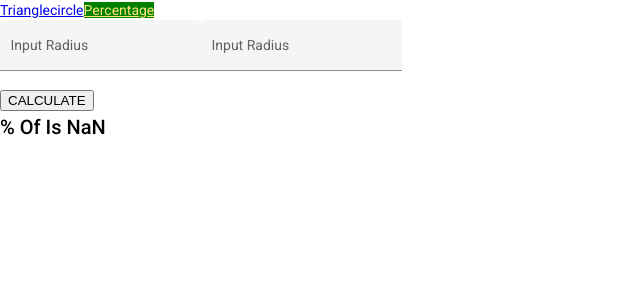
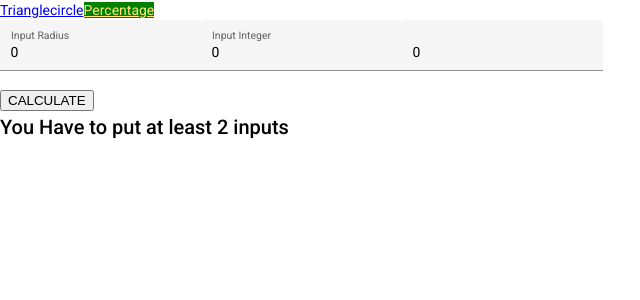
Before and after one commit to Kevinstamenkovski/calculators, an Angular app: page /percentage in a window 1280 px wide. Both pictures are taken after a click on the button "CALCULATE". Shown: the top 300 px of the page, without its empty margins (0-640 px from the left). Built offline with nearby package versions, Linux system fonts and the light colour scheme.

Commit message:
modified percentage calculator

```diff
--- a/src/app/math/percentage-calculator/percentage-calculator.component.html
+++ b/src/app/math/percentage-calculator/percentage-calculator.component.html
@@ -1,4 +1,4 @@
-<div class="card">
+
   <form class="example-form">
     <mat-form-field class="example-full-width" appearance="fill">
       <mat-label>Input Radius</mat-label>
@@ -6,15 +6,19 @@
     </mat-form-field>
 
     <mat-form-field class="example-full-width" appearance="fill">
-      <mat-label>Input Radius</mat-label>
+      <mat-label>Input Integer</mat-label>
       <input type="number" matInput [formControl]="IntNumberFormControl" placeholder="Input Integer">
     </mat-form-field>
+
+    <mat-form-field class="example-full-width" appearance="fill">
+      <input type="number" matInput [formControl]="ResultFormControl" placeholder="Input Result">
+    </mat-form-field>
   </form>
-</div>
+
 <button (click)="calculate()">CALCULATE</button>
 
 
 
 <div style="{{addDisplay}}">
-  <h2>{{PercentFormControl.value}}% Of {{IntNumberFormControl.value}} Is {{result}}</h2>
+  <h2>{{finalResult}}</h2>
 </div>
--- a/src/app/math/percentage-calculator/percentage-calculator.component.ts
+++ b/src/app/math/percentage-calculator/percentage-calculator.component.ts
@@ -9,15 +9,31 @@ import {FormControl} from "@angular/forms";
 export class PercentageCalculatorComponent implements OnInit {
   PercentFormControl: FormControl;
   IntNumberFormControl: FormControl;
+  ResultFormControl: FormControl;
   public addDisplay: string = 'display: none;';
   result: number = 0;
+  finalResult: string = '';
   constructor() {
-    this.PercentFormControl = new FormControl('');
-    this.IntNumberFormControl = new FormControl('');
+    this.PercentFormControl = new FormControl(0);
+    this.IntNumberFormControl = new FormControl(0);
+    this.ResultFormControl = new FormControl(0);
   }
   public calculate(): void{
-    this.result = parseFloat(this.IntNumberFormControl.value) / 100 * parseFloat(this.PercentFormControl.value);
-    this.addDisplay = 'display: block;'
+
+    if(this.IntNumberFormControl.value != 0 && this.PercentFormControl.value != 0 && this.ResultFormControl.value == 0){
+      this.result = parseFloat(this.IntNumberFormControl.value) / 100 * parseFloat(this.PercentFormControl.value);
+      this.finalResult = this.PercentFormControl.value + "% OF " + this.IntNumberFormControl.value + " IS " + this.result;
+    }else if(this.IntNumberFormControl.value != 0 && this.ResultFormControl.value != 0 && this.PercentFormControl.value == 0){
+      this.result = parseFloat(this.IntNumberFormControl.value) / parseFloat(this.ResultFormControl.value) * 100;
+      this.finalResult = "The % OF " + this.IntNumberFormControl.value + " OF " + this.ResultFormControl.value + " IS " + this.result + "%";
+    }else if(this.ResultFormControl.value != 0 && this.PercentFormControl.value != 0 && this.IntNumberFormControl.value == 0){
+      this.result = parseFloat(this.ResultFormControl.value) / parseFloat(this.PercentFormControl.value) * 100;
+      this.finalResult = this.ResultFormControl.value + " IS THE " + this.PercentFormControl.value + "% OF " + this.result;
+    }else{
+      this.finalResult = "You Have to put at least 2 inputs";
+    }
+
+   this.addDisplay = 'display: block;'
   }
 
   ngOnInit(): void {
```
